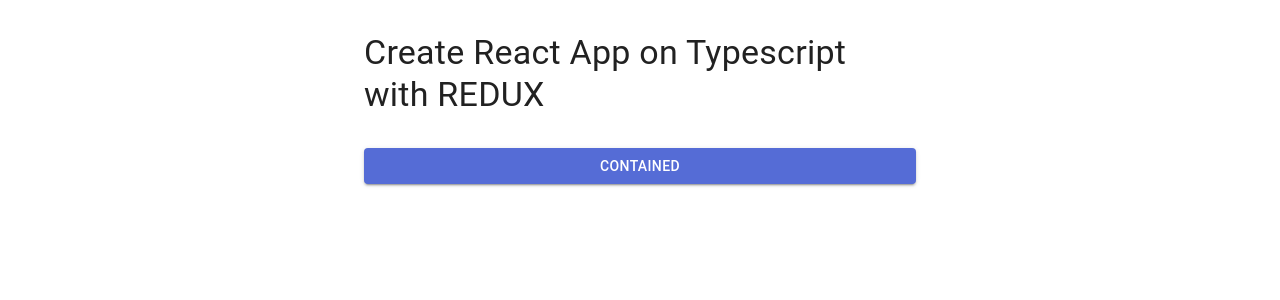
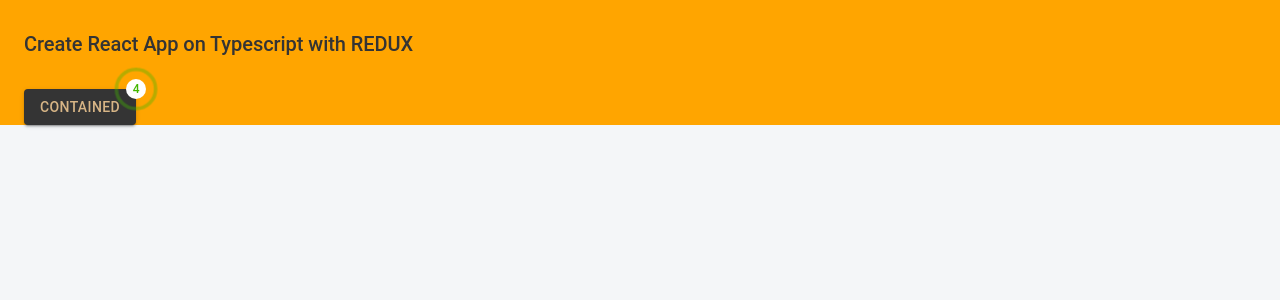
Before and after one commit to odilboooy10/burak-react, a React (Create React App) app: page / in a window 1280 px wide. Shown: the top 300 px of the page. Built offline with nearby package versions, Linux system fonts and the light colour scheme.

Commit message:
fix: MUI customized integration

```diff
--- a/src/app/App.tsx
+++ b/src/app/App.tsx
@@ -1,17 +1,23 @@
 import React from "react";
 import "../css/App.css";
 import { Box, Button, Container, Stack, Typography } from "@mui/material";
+import { RippleBadge } from "./MaterialTheme/styled";
 
 function App() {
   return (
-    <Container maxWidth="sm">
+    <Container sx={{background: "orange" }}>
       <Stack flexDirection={"column"}>
         <Box sx={{ my: 4 }}>
         <Typography variant="h4" component={"h4"}>
           Create React App on Typescript with REDUX
           </Typography>
           </Box>
-          <Button variant="contained">Contained</Button>
+          <Box>
+            <RippleBadge badgeContent={4}>
+            <Button variant="contained">Contained</Button>
+            </RippleBadge>
+          </Box>
+
       </Stack>
       </Container>
   );
--- /dev/null
+++ b/src/app/MaterialTheme/index.ts
@@ -0,0 +1,66 @@
+import { createTheme } from '@mui/material/styles';
+import { common } from '@mui/material/colors';
+import shadow from './shadow';
+import typography from './typography';
+import { maxWidth } from '@mui/system';
+
+/**
+ * LIGHT THEME (DEFAULT)
+ */
+const light = {
+	palette: {
+		type: 'light',
+		background: {
+			default: '#f8f8ff',
+			paper: common.white,
+		},
+		primary: {
+			contrastText: '#d7b586',
+			main: '#343434',
+		},
+		secondary: {
+			contrastText: '#343434',
+			main: '#d7b586',
+		},
+		text: {
+			primary: '#343434',
+			secondary: '#d7b586',
+			dark: common.black,
+		},
+	},
+	components: {
+		MuiContainer: {
+			styleOverrides: {
+				root: {
+					height: '100%',
+				},
+			},
+		},
+		MuiCssBaseline: {
+			styleOverrides: {
+				html: { height: '100%' },
+				body: { background: '#f4f6f8', height: '100%', minHeight: '100%' },
+			},
+		},
+	},
+	shadow,
+	typography,
+};
+
+// A custom theme for this app
+let theme = createTheme(light);
+theme = createTheme(theme, {
+	components: {
+		MuiContainer: {
+			styleOverrides: {
+				maxWidthLg: {
+					[theme.breakpoints.up('lg')]: {
+						maxWidth: '1300px',
+					},
+				},
+			},
+		},
+	},
+});
+
+export default theme;
--- /dev/null
+++ b/src/app/MaterialTheme/shadow.ts
@@ -0,0 +1,27 @@
+export default [
+	'none',
+	'0 0 0 1px rgba(63,63,68,0.05), 0 1px 2px 0 rgba(63,63,68,0.15)',
+	'0 0 1px 0 rgba(0,0,0,0.31), 0 2px 2px -2px rgba(0,0,0,0.25)',
+	'0 0 1px 0 rgba(0,0,0,0.31), 0 3px 4px -2px rgba(0,0,0,0.25)',
+	'0 0 1px 0 rgba(0,0,0,0.31), 0 3px 4px -2px rgba(0,0,0,0.25)',
+	'0 0 1px 0 rgba(0,0,0,0.31), 0 4px 6px -2px rgba(0,0,0,0.25)',
+	'0 0 1px 0 rgba(0,0,0,0.31), 0 4px 6px -2px rgba(0,0,0,0.25)',
+	'0 0 1px 0 rgba(0,0,0,0.31), 0 4px 8px -2px rgba(0,0,0,0.25)',
+	'0 0 1px 0 rgba(0,0,0,0.31), 0 5px 8px -2px rgba(0,0,0,0.25)',
+	'0 0 1px 0 rgba(0,0,0,0.31), 0 6px 12px -4px rgba(0,0,0,0.25)',
+	'0 0 1px 0 rgba(0,0,0,0.31), 0 7px 12px -4px rgba(0,0,0,0.25)',
+	'0 0 1px 0 rgba(0,0,0,0.31), 0 6px 16px -4px rgba(0,0,0,0.25)',
+	'0 0 1px 0 rgba(0,0,0,0.31), 0 7px 16px -4px rgba(0,0,0,0.25)',
+	'0 0 1px 0 rgba(0,0,0,0.31), 0 8px 18px -8px rgba(0,0,0,0.25)',
+	'0 0 1px 0 rgba(0,0,0,0.31), 0 9px 18px -8px rgba(0,0,0,0.25)',
+	'0 0 1px 0 rgba(0,0,0,0.31), 0 10px 20px -8px rgba(0,0,0,0.25)',
+	'0 0 1px 0 rgba(0,0,0,0.31), 0 11px 20px -8px rgba(0,0,0,0.25)',
+	'0 0 1px 0 rgba(0,0,0,0.31), 0 12px 22px -8px rgba(0,0,0,0.25)',
+	'0 0 1px 0 rgba(0,0,0,0.31), 0 13px 22px -8px rgba(0,0,0,0.25)',
+	'0 0 1px 0 rgba(0,0,0,0.31), 0 14px 24px -8px rgba(0,0,0,0.25)',
+	'0 0 1px 0 rgba(0,0,0,0.31), 0 16px 28px -8px rgba(0,0,0,0.25)',
+	'0 0 1px 0 rgba(0,0,0,0.31), 0 18px 30px -8px rgba(0,0,0,0.25)',
+	'0 0 1px 0 rgba(0,0,0,0.31), 0 20px 32px -8px rgba(0,0,0,0.25)',
+	'0 0 1px 0 rgba(0,0,0,0.31), 0 22px 34px -8px rgba(0,0,0,0.25)',
+	'0 0 1px 0 rgba(0,0,0,0.31), 0 24px 36px -8px rgba(0,0,0,0.25)',
+];
--- /dev/null
+++ b/src/app/MaterialTheme/styled.ts
@@ -0,0 +1,30 @@
+import { styled } from "@mui/material/styles";
+import Badge from "@mui/material/Badge";
+
+export const RippleBadge = styled(Badge)(({ theme }) => ({
+  "& .MuiBadge-badge": {
+    color: "#44b700",
+    background: "white",
+    "&::after": {
+      position: "absolute",
+      top: "-2px",
+      left: "-2px",
+      width: "120%",
+      height: "120%",
+      borderRadius: "50%",
+      animation: "ripple 1.2s infinite ease-in-out",
+      border: "2px solid currentColor",
+      content: '""',
+    },
+  },
+  "@keyframes ripple": {
+    "0%": {
+      transform: "scale(.8)",
+      opacity: 1,
+    },
+    "100%": {
+      transform: "scale(2.4)",
+      opacity: 0,
+    },
+  },
+}));
--- /dev/null
+++ b/src/app/MaterialTheme/typography.ts
@@ -0,0 +1,35 @@
+export default {
+	h1: {
+		fontWeight: 500,
+		fontSize: 35,
+		letterSpacing: '-0.24px',
+	},
+	h2: {
+		fontWeight: 500,
+		fontSize: 29,
+		letterSpacing: '-0.24px',
+	},
+	h3: {
+		fontWeight: 500,
+		fontSize: 24,
+		letterSpacing: '-0.06px',
+	},
+	h4: {
+		fontWeight: 500,
+		fontSize: 20,
+		letterSpacing: '-0.06px',
+	},
+	h5: {
+		fontWeight: 500,
+		fontSize: 16,
+		letterSpacing: '-0.05px',
+	},
+	h6: {
+		fontWeight: 500,
+		fontSize: 14,
+		letterSpacing: '-0.05px',
+	},
+	overline: {
+		fontWeight: 500,
+	},
+};
--- a/src/index.tsx
+++ b/src/index.tsx
@@ -6,8 +6,8 @@ import App from "./app/App";
 import reportWebVitals from "./reportWebVitals";
 import CssBaseline from '@mui/material/CssBaseline';
 import { ThemeProvider } from '@mui/material/styles';
-import theme from "./theme";
 import "./css/index.css";
+import theme from "./app/MaterialTheme";
 
 ReactDOM.render(
   <React.StrictMode>
--- a/src/theme.ts
+++ /dev/null
@@ -1,19 +0,0 @@
-import { createTheme } from '@mui/material/styles';
-import { red } from '@mui/material/colors';
-
-// A custom theme for this app
-const theme = createTheme({
-  palette: {
-    primary: {
-      main: '#556cd6',
-    },
-    secondary: {
-      main: '#19857b',
-    },
-    error: {
-      main: red.A400,
-    },
-  },
-});
-
-export default theme;
```
